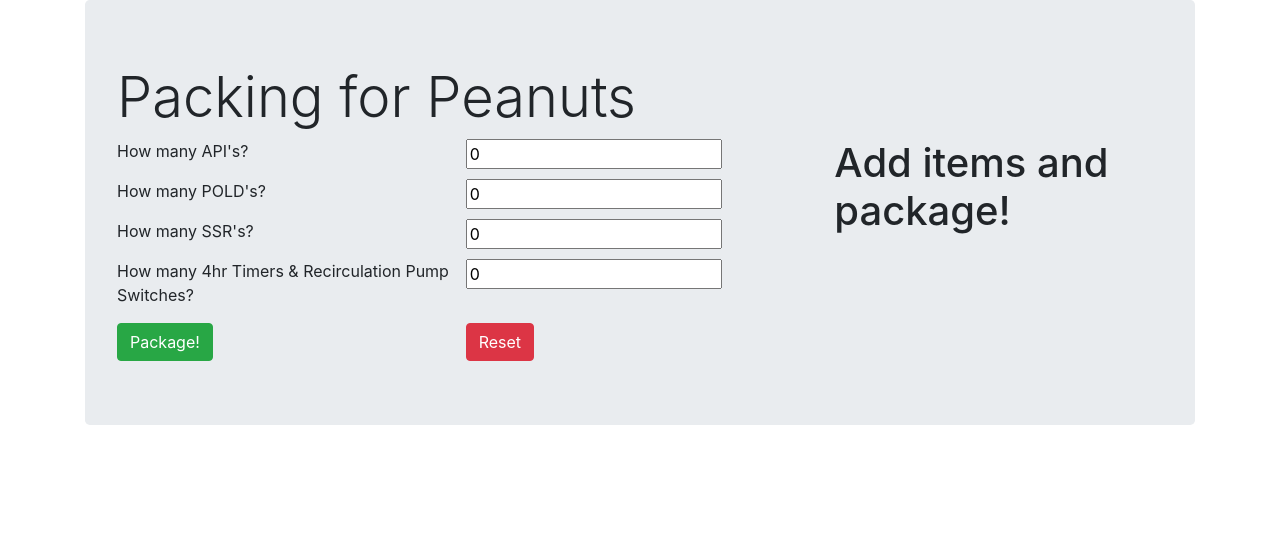
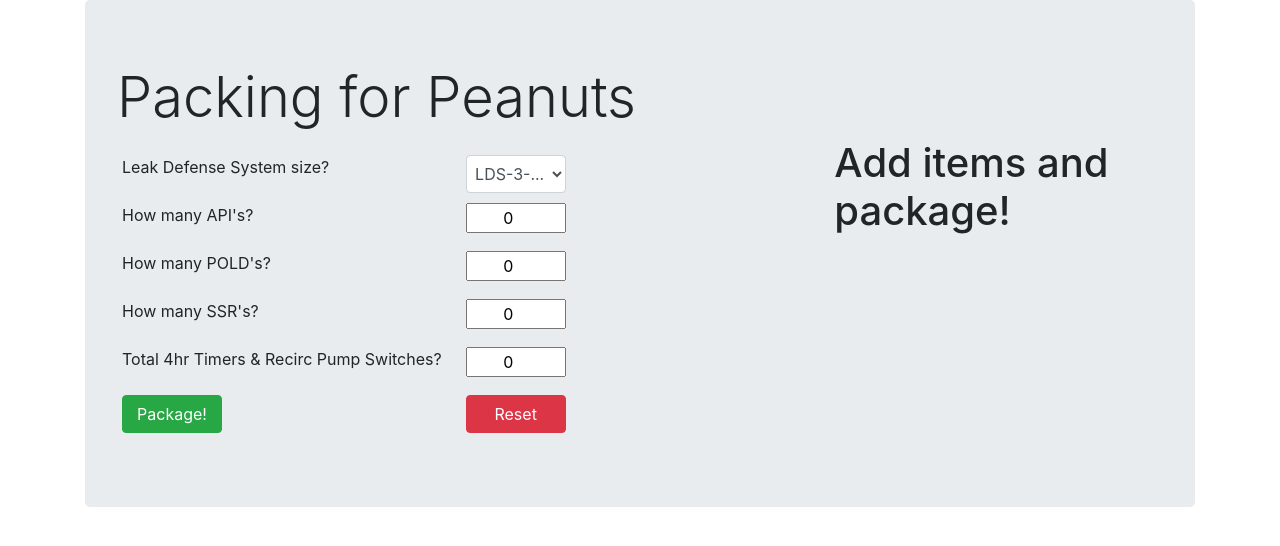
Before and after one commit to jesselafica/shs, a plain HTML site: page sites/packing-for-peanuts/packing_peanuts.html in a window 1280 px wide. Drawn offline with nearby package versions, Linux system fonts and the light colour scheme; files that its build step writes are made by us from their sources.

Commit message:
index forms
added size input, styles.css updated

```diff
--- a/sites/packing-for-peanuts/packing_peanuts.html
+++ b/sites/packing-for-peanuts/packing_peanuts.html
@@ -7,8 +7,8 @@
   <meta name="viewport" content="width=device-width, initial-scale=1">
   <title>PFP</title>
   <link rel="shortcut icon" type="image/png" href="">
+  <link rel="stylesheet" href="https://stackpath.bootstrapcdn.com/bootstrap/4.1.3/css/bootstrap.min.css" integrity="sha384-MCw98/SFnGE8fJT3GXwEOngsV7Zt27NXFoaoApmYm81iuXoPkFOJwJ8ERdknLPMO" crossorigin="anonymous">
   <link rel="stylesheet" href="styles.css">
-  <link rel="stylesheet" href="https://stackpath.bootstrapcdn.com/bootstrap/4.1.3/css/bootstrap.min.css" integrity="sha384-MCw98/SFnGE8fJT3GXwEOngsV7Zt27NXFoaoApmYm81iuXoPkFOJwJ8ERdknLPMO" crossorigin="anonymous">
 </head>
 
 <body>
@@ -46,7 +46,26 @@
             <!-- N E W - F O R M - R O W -->
             <div class="form-row">
               <div class="col">
-                <p>How many API's?</p>
+                <label for="lds_size">Leak Defense System size?</label>
+              </div>
+              <div class="col">
+                <div class="form-group">
+                  <select required id="lds_size" placeholder="-" class="form-control">
+                    <!-- <option value="POLD">POLD</option> -->
+                    <option>LDS-3-...</option>
+                    <option value="075">LDS-3-075</option>
+                    <option value="100">LDS-3-100</option>
+                    <option value="125">LDS-3-125</option>
+                    <option value="150">LDS-3-150</option>
+                    <option value="200">LDS-3-200</option>
+                  </select>
+                </div>
+              </div>
+            </div>
+            <!-- N E W - F O R M - R O W -->
+            <div class="form-row">
+              <div class="col">
+                <label for="api">How many API's?</label>
               </div>
               <div class="col">
                 <input required type="number" min="0" id="api" placeholder="0" value="0">
@@ -55,7 +74,7 @@
             <!-- N E W - F O R M - R O W -->
             <div class="form-row">
               <div class="col">
-                <p>How many POLD's?</p>
+                <label for="pold">How many POLD's?</label>
               </div>
               <div class="col">
                 <input required type="number" min="0" id="pold" placeholder="0" value="0">
@@ -64,7 +83,7 @@
             <!-- N E W - F O R M - R O W -->
             <div class="form-row">
               <div class="col">
-                <p>How many SSR's?</p>
+                <label for="ssr">How many SSR's?</label>
               </div>
               <div class="col">
                 <input required type="number" min="0" id="ssr" placeholder="0" value="0">
@@ -73,7 +92,7 @@
             <!-- N E W - F O R M - R O W -->
             <div class="form-row">
               <div class="col">
-                <p>How many 4hr Timers & Recirculation Pump Switches?</p>
+                <label for="recirc">Total 4hr Timers & Recirc Pump Switches?</label>
               </div>
               <div class="col">
                 <input required type="number" min="0" id="recirc" placeholder="0" value="0">
--- /dev/null
+++ b/sites/packing-for-peanuts/styles.css
@@ -0,0 +1,16 @@
+.form-row {
+  margin: 1rem 0;
+  max-height: 2rem;
+}
+.form-group, input {
+  width: 100px;
+  text-align: center;
+}
+.form-control {
+  padding: 0;
+  /* text-align: center; */
+}
+select {
+  padding: 0;
+  text-align: center;
+}
```
Also changed, not shown: sites/packing-for-peanuts/do_next.txt.
